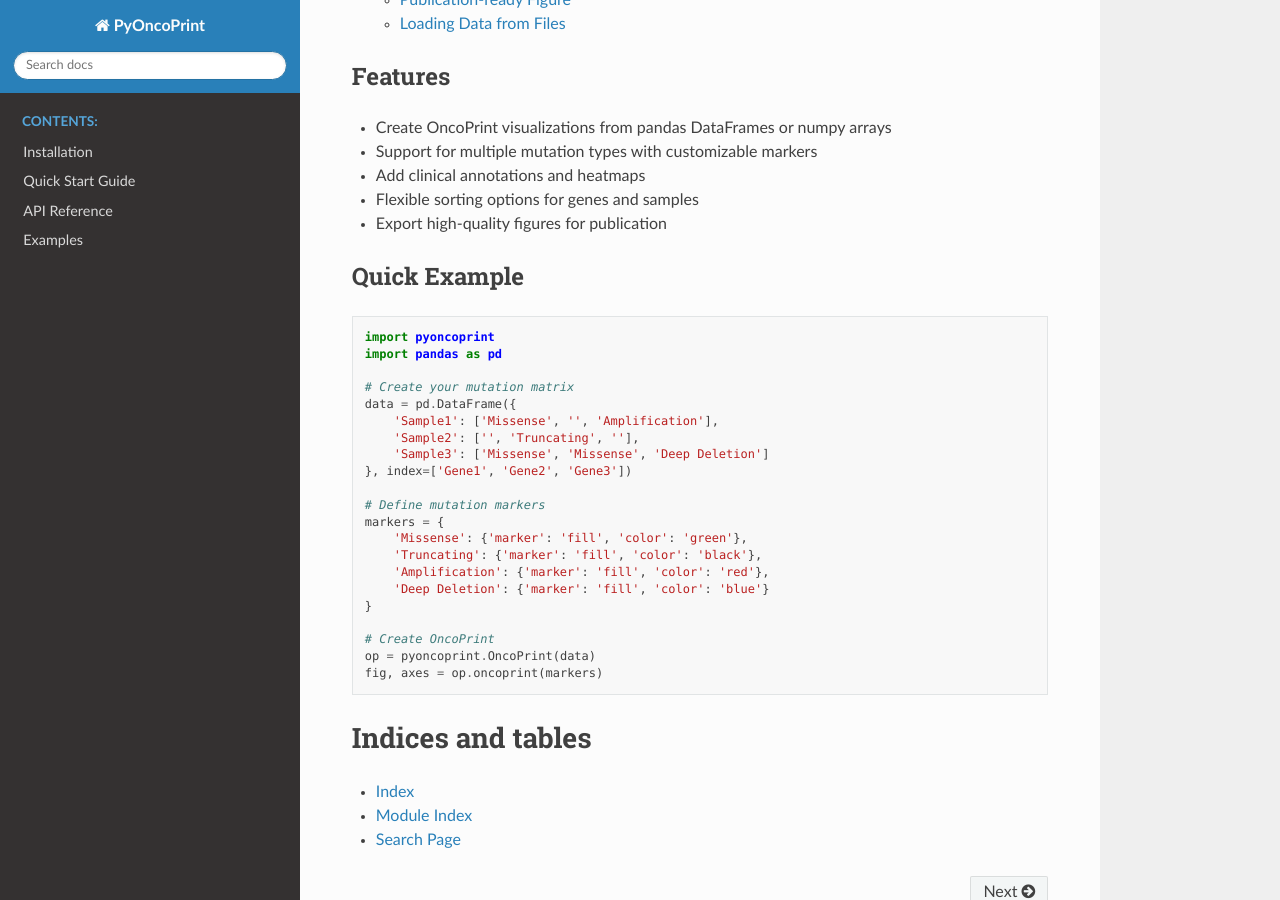
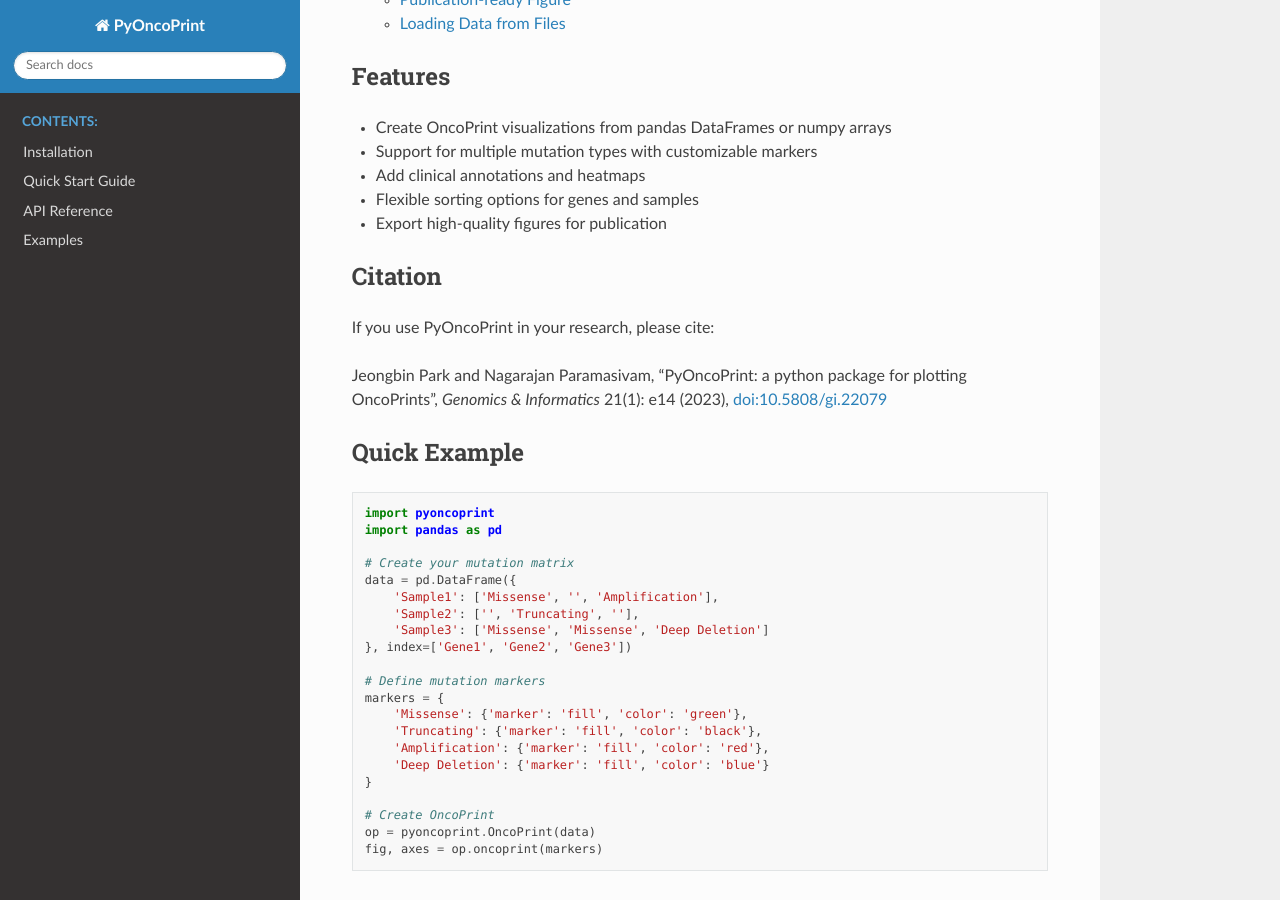
Before and after one commit to pnucolab/pyoncoprint, a Sphinx documentation site: the page built from docs/source/index.rst, in a window 1280 px wide and 900 px high, scrolled down 1020 px. Built offline with Sphinx 7.4.7 and the Read the Docs theme 3.1.0, drawn with Linux system fonts in a browser that asks for light colours.

Commit message:
updated urls and citations

```diff
--- a/docs/source/index.rst
+++ b/docs/source/index.rst
@@ -30,6 +30,13 @@
 * Add clinical annotations and heatmaps
 * Flexible sorting options for genes and samples
 * Export high-quality figures for publication
+
+Citation
+--------
+
+If you use PyOncoPrint in your research, please cite:
+
+Jeongbin Park and Nagarajan Paramasivam, "PyOncoPrint: a python package for plotting OncoPrints", *Genomics & Informatics* 21(1): e14 (2023), `doi:10.5808/gi.22079 <https://doi.org/10.5808/gi.22079>`_
 
 Quick Example
 -------------
--- a/docs/source/installation.rst
+++ b/docs/source/installation.rst
@@ -26,7 +26,7 @@
 
 .. code-block:: bash
 
-   git clone https://github.com/pjb7687/pyoncoprint.git
+   git clone https://github.com/pnucolab/pyoncoprint.git
    cd pyoncoprint
    pip install -e .
 
@@ -34,7 +34,7 @@
 
 .. code-block:: bash
 
-   pip install git+https://github.com/pjb7687/pyoncoprint.git
+   pip install git+https://github.com/pnucolab/pyoncoprint.git
 
 Verify Installation
 -------------------
```
